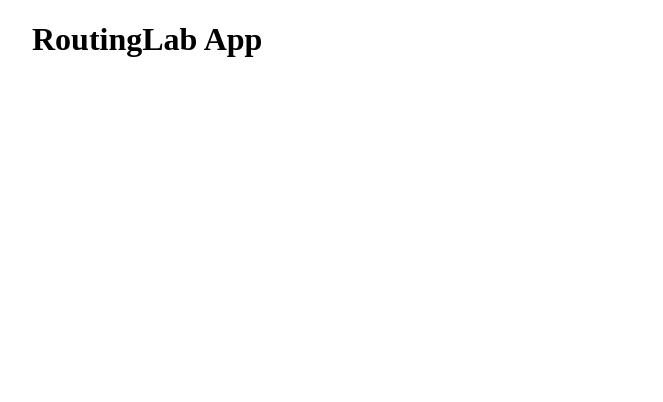
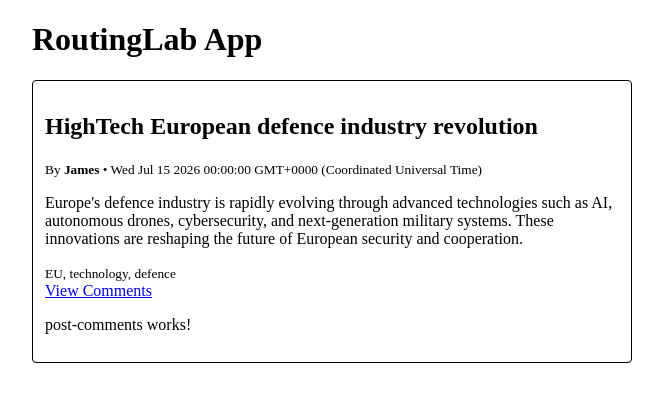
Before and after one commit to Biosaiber/routingLab-app, an Angular app: page /post/1/comments in a window 1280 px wide. Before the commit this address led to /. Shown: the top 402 px of the page, without its empty margins (308-971 px from the left). Built offline with nearby package versions, Linux system fonts and the light colour scheme; a web font is replaced by a local one.

Commit message:
feat: add nested routing for post comments

```diff
--- a/src/app/post-comments/post-comments.component.ts
+++ b/src/app/post-comments/post-comments.component.ts
@@ -1,4 +1,5 @@
-import { Component } from '@angular/core';
+import { Component, Input } from '@angular/core';
+import { Comment } from '@angular/compiler';
 
 @Component({
   selector: 'app-post-comments',
@@ -6,6 +7,7 @@ import { Component } from '@angular/core';
   templateUrl: './post-comments.component.html',
   styleUrl: './post-comments.component.css',
 })
-export class PostComments {
-
+export class PostCommentsComponent {
+  @Input() id: number = 0;
+  comment!: Comment;
 }
--- a/src/app/post/post.component.html
+++ b/src/app/post/post.component.html
@@ -12,4 +12,6 @@
         <small>{{ tag }}@if (!last) {, }</small>
         }
     </div>
+    <a routerLink="comments">View Comments</a>
+    <router-outlet></router-outlet>
 </div>
--- a/src/app/post/post.component.ts
+++ b/src/app/post/post.component.ts
@@ -2,10 +2,11 @@ import { Component, inject, Input, OnInit } from '@angular/core';
 import { BlogService } from '../blog.service';
 import { BlogPost } from '../blog-post.interface';
 import { User } from '../blog-post.interface';
+import { RouterOutlet, RouterLink } from '@angular/router';
 
 @Component({
   selector: 'app-post',
-  imports: [],
+  imports: [RouterOutlet, RouterLink],
   templateUrl: './post.component.html',
   styleUrl: './post.component.css',
 })
```
Also changed, not shown: src/app/app.routes.ts (+11 -1 lines), 1 other file (tests, documents, lock files or other folders).
